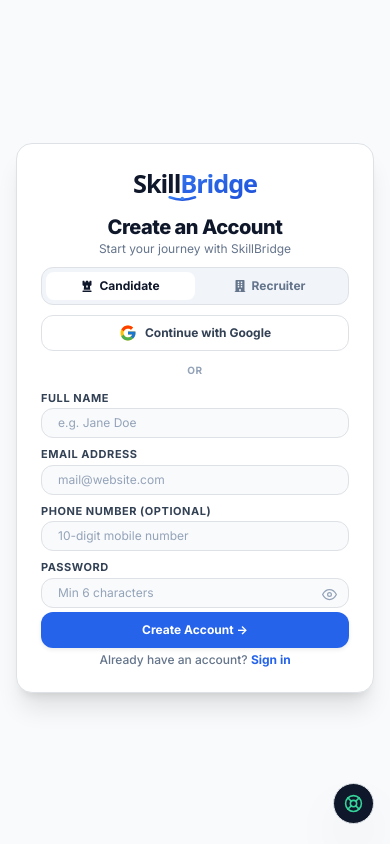
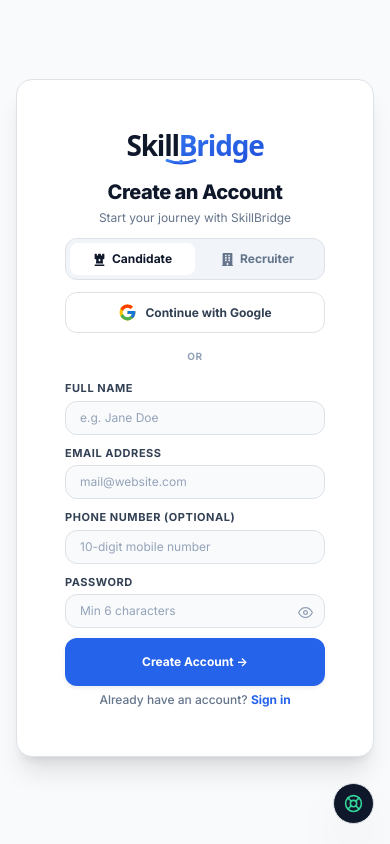
Before and after one commit to Chinmay0608/job-portal-system, a React (Vite) app in the folder frontend/: page /register in a window 390 px wide. Built offline with nearby package versions, Linux system fonts and the light colour scheme; no server answers.

Commit message:
style(auth): increase card vertical height and spacing by 20% while maintaining non-scrollable viewport

```diff
--- a/frontend/src/pages/auth/Register.jsx
+++ b/frontend/src/pages/auth/Register.jsx
@@ -97,57 +97,57 @@ function Register() {
 
   return (
     <div className="h-screen max-h-screen w-full bg-slate-50 flex items-center justify-center p-3 sm:p-4 overflow-hidden font-sans">
-      <div className="w-full max-w-sm sm:max-w-md bg-white rounded-2xl sm:rounded-3xl border border-slate-200 shadow-xl p-4 sm:p-6 space-y-2.5 sm:space-y-3 -translate-y-1 sm:-translate-y-2 animate-scale-up">
+      <div className="w-full max-w-sm sm:max-w-md bg-white rounded-2xl sm:rounded-3xl border border-slate-200 shadow-xl p-5 sm:py-7 sm:px-6 space-y-3 sm:space-y-4 -translate-y-1 sm:-translate-y-2 animate-scale-up">
         <div className="flex justify-center cursor-pointer" onClick={() => navigate("/")}>
-          <SkillBridgeLogo width={190} center />
+          <SkillBridgeLogo width={210} center />
         </div>
 
         <div className="text-center">
           <h1 className="text-xl sm:text-2xl font-black text-slate-900 tracking-tight m-0">Create an Account</h1>
-          <p className="text-xs text-slate-500 mt-0.5 m-0">Start your journey with SkillBridge</p>
+          <p className="text-xs text-slate-500 mt-1 m-0">Start your journey with SkillBridge</p>
         </div>
 
         {/* Role Selector Tabs */}
         <div className="grid grid-cols-2 p-1 bg-slate-100 rounded-xl border border-slate-200">
           <button
             type="button"
-            className={`py-1.5 px-3 text-xs font-bold rounded-lg transition-all flex items-center justify-center gap-1.5 border-0 cursor-pointer ${
+            className={`py-2 px-3 text-xs font-bold rounded-lg transition-all flex items-center justify-center gap-1.5 border-0 cursor-pointer ${
               formData.role === "candidate" ? "bg-white text-slate-900 shadow-xs" : "bg-transparent text-slate-500 hover:text-slate-800"
             }`}
             onClick={() => setFormData(prev => ({ ...prev, role: "candidate" }))}
           >
-            <FaChessRook size={12} /> <span>Candidate</span>
+            <FaChessRook size={13} /> <span>Candidate</span>
           </button>
           <button
             type="button"
-            className={`py-1.5 px-3 text-xs font-bold rounded-lg transition-all flex items-center justify-center gap-1.5 border-0 cursor-pointer ${
+            className={`py-2 px-3 text-xs font-bold rounded-lg transition-all flex items-center justify-center gap-1.5 border-0 cursor-pointer ${
               formData.role === "recruiter" ? "bg-white text-slate-900 shadow-xs" : "bg-transparent text-slate-500 hover:text-slate-800"
             }`}
             onClick={() => setFormData(prev => ({ ...prev, role: "recruiter" }))}
           >
-            <FaBuilding size={12} /> <span>Recruiter</span>
+            <FaBuilding size={13} /> <span>Recruiter</span>
           </button>
         </div>
 
         <button
           type="button"
-          className="w-full py-2 px-3 bg-white hover:bg-slate-50 border border-slate-200 text-slate-700 font-bold text-xs rounded-xl transition-all flex items-center justify-center gap-2 cursor-pointer shadow-xs active:scale-95"
+          className="w-full py-2.5 px-3 bg-white hover:bg-slate-50 border border-slate-200 text-slate-700 font-bold text-xs sm:text-sm rounded-xl transition-all flex items-center justify-center gap-2 cursor-pointer shadow-xs active:scale-95"
           onClick={handleGoogleSignup}
           disabled={googleLoading}
         >
-          <FcGoogle size={18} />
+          <FcGoogle size={19} />
           <span>{googleLoading ? "Please wait..." : "Continue with Google"}</span>
         </button>
 
-        <div className="relative flex py-0.5 items-center">
+        <div className="relative flex py-1 items-center">
           <div className="flex-grow border-t border-slate-200"></div>
           <span className="flex-shrink mx-2.5 text-[10px] font-bold text-slate-400 uppercase tracking-wider">or</span>
           <div className="flex-grow border-t border-slate-200"></div>
         </div>
 
-        <form onSubmit={handleSubmit} className="space-y-2 sm:space-y-2.5">
+        <form onSubmit={handleSubmit} className="space-y-2.5 sm:space-y-3">
           <div>
-            <label className="text-[11px] font-bold text-slate-700 uppercase tracking-wider block mb-0.5">Full Name</label>
+            <label className="text-[11px] font-bold text-slate-700 uppercase tracking-wider block mb-1">Full Name</label>
             <input
               type="text"
               name="name"
@@ -155,12 +155,12 @@ function Register() {
               value={formData.name}
               onChange={handleChange}
               required
-              className="w-full px-3 py-1.5 sm:py-2 bg-slate-50 border border-slate-200 rounded-xl text-xs sm:text-sm text-slate-900 placeholder:text-slate-400 focus:bg-white focus:border-brand-500 focus:ring-2 focus:ring-brand-500/20 outline-none transition-all"
+              className="w-full px-3.5 py-2 sm:py-2.5 bg-slate-50 border border-slate-200 rounded-xl text-xs sm:text-sm text-slate-900 placeholder:text-slate-400 focus:bg-white focus:border-brand-500 focus:ring-2 focus:ring-brand-500/20 outline-none transition-all"
             />
           </div>
 
           <div>
-            <label className="text-[11px] font-bold text-slate-700 uppercase tracking-wider block mb-0.5">Email Address</label>
+            <label className="text-[11px] font-bold text-slate-700 uppercase tracking-wider block mb-1">Email Address</label>
             <input
               type="email"
               name="email"
@@ -168,24 +168,24 @@ function Register() {
               value={formData.email}
               onChange={handleChange}
               required
-              className="w-full px-3 py-1.5 sm:py-2 bg-slate-50 border border-slate-200 rounded-xl text-xs sm:text-sm text-slate-900 placeholder:text-slate-400 focus:bg-white focus:border-brand-500 focus:ring-2 focus:ring-brand-500/20 outline-none transition-all"
+              className="w-full px-3.5 py-2 sm:py-2.5 bg-slate-50 border border-slate-200 rounded-xl text-xs sm:text-sm text-slate-900 placeholder:text-slate-400 focus:bg-white focus:border-brand-500 focus:ring-2 focus:ring-brand-500/20 outline-none transition-all"
             />
           </div>
 
           <div>
-            <label className="text-[11px] font-bold text-slate-700 uppercase tracking-wider block mb-0.5">Phone Number (Optional)</label>
+            <label className="text-[11px] font-bold text-slate-700 uppercase tracking-wider block mb-1">Phone Number (Optional)</label>
             <input
               type="tel"
               name="phone"
               placeholder="10-digit mobile number"
               value={formData.phone}
               onChange={handleChange}
-              className="w-full px-3 py-1.5 sm:py-2 bg-slate-50 border border-slate-200 rounded-xl text-xs sm:text-sm text-slate-900 placeholder:text-slate-400 focus:bg-white focus:border-brand-500 focus:ring-2 focus:ring-brand-500/20 outline-none transition-all"
+              className="w-full px-3.5 py-2 sm:py-2.5 bg-slate-50 border border-slate-200 rounded-xl text-xs sm:text-sm text-slate-900 placeholder:text-slate-400 focus:bg-white focus:border-brand-500 focus:ring-2 focus:ring-brand-500/20 outline-none transition-all"
             />
           </div>
 
           <div>
-            <label className="text-[11px] font-bold text-slate-700 uppercase tracking-wider block mb-0.5">Password</label>
+            <label className="text-[11px] font-bold text-slate-700 uppercase tracking-wider block mb-1">Password</label>
             <div className="relative">
               <input
                 type={showPassword ? "text" : "password"}
@@ -194,7 +194,7 @@ function Register() {
                 value={formData.password}
                 onChange={handleChange}
                 required
-                className="w-full px-3 py-1.5 sm:py-2 pr-9 bg-slate-50 border border-slate-200 rounded-xl text-xs sm:text-sm text-slate-900 placeholder:text-slate-400 focus:bg-white focus:border-brand-500 focus:ring-2 focus:ring-brand-500/20 outline-none transition-all"
+                className="w-full px-3.5 py-2 sm:py-2.5 pr-9 bg-slate-50 border border-slate-200 rounded-xl text-xs sm:text-sm text-slate-900 placeholder:text-slate-400 focus:bg-white focus:border-brand-500 focus:ring-2 focus:ring-brand-500/20 outline-none transition-all"
               />
               <button
                 type="button"
@@ -209,14 +209,14 @@ function Register() {
 
           <button
             type="submit"
-            className="w-full py-2.5 bg-brand-600 hover:bg-brand-700 active:scale-95 text-white font-bold text-xs sm:text-sm rounded-xl cursor-pointer transition-all shadow-sm border-0 disabled:opacity-50 mt-1"
+            className="w-full py-3 bg-brand-600 hover:bg-brand-700 active:scale-95 text-white font-bold text-xs sm:text-sm rounded-xl cursor-pointer transition-all shadow-sm border-0 disabled:opacity-50 mt-1.5"
             disabled={loading}
             aria-label="Create account"
           >
             {loading ? "Creating Account..." : "Create Account →"}
           </button>
 
-          <p className="text-center text-xs font-medium text-slate-500 m-0 pt-1">
+          <p className="text-center text-xs font-medium text-slate-500 m-0 pt-1.5 sm:pt-2">
             Already have an account?{" "}
             <span
               className="font-bold text-brand-600 hover:underline cursor-pointer"
```
Also changed, not shown: frontend/src/pages/auth/Login.jsx (+17 -17 lines).
